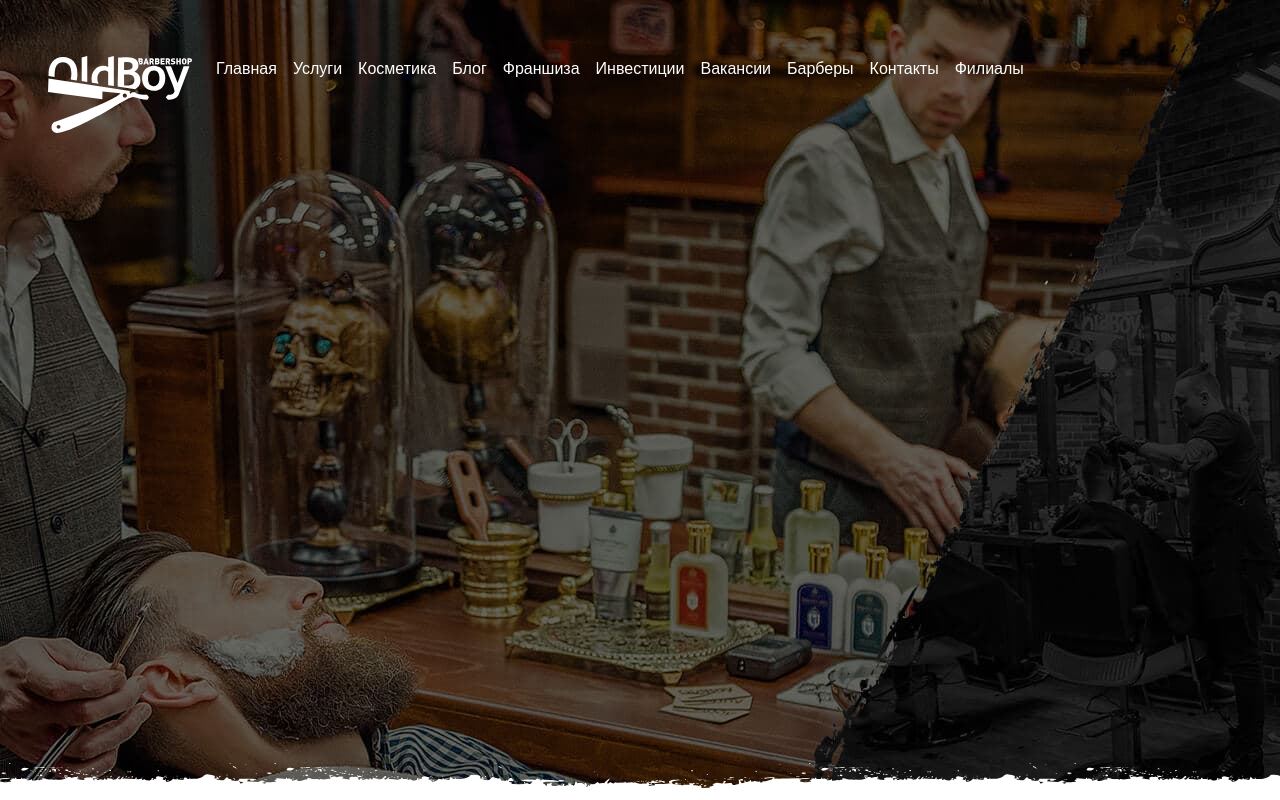
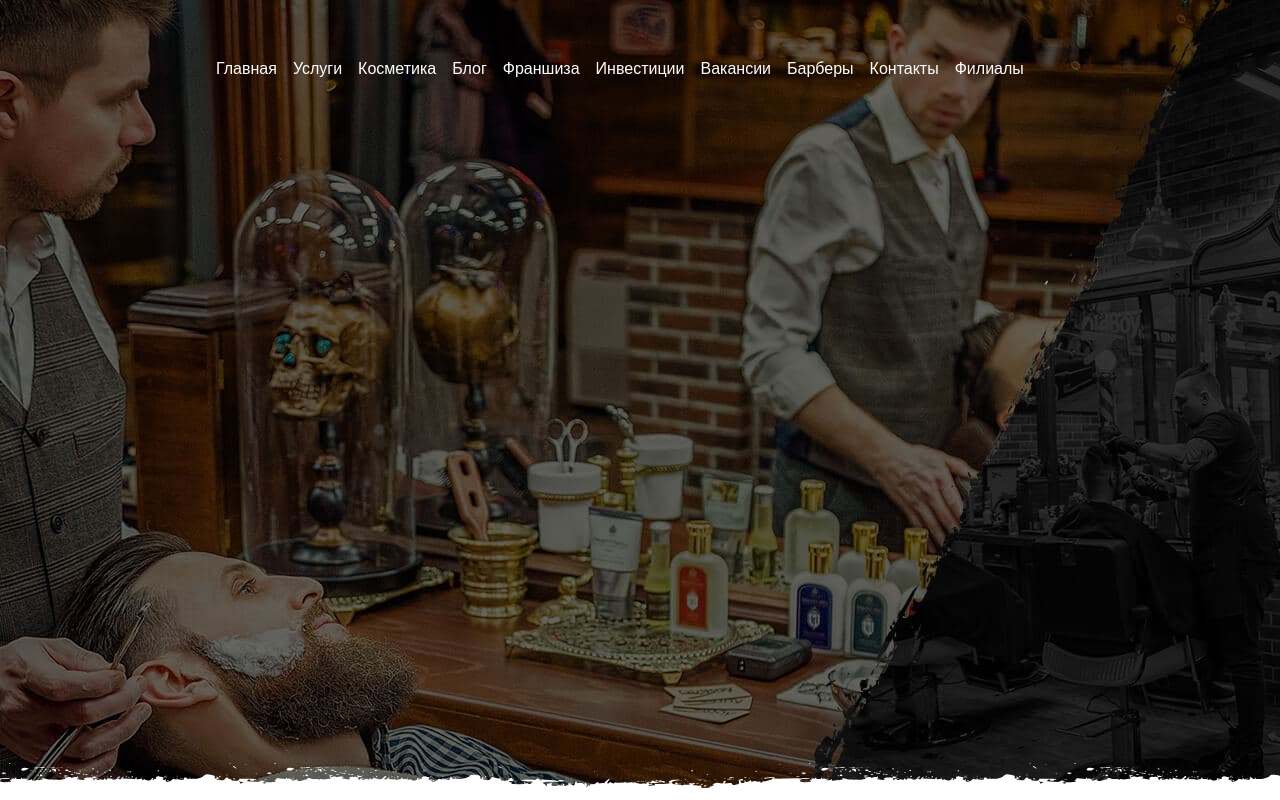
Before and after one commit to ip2location/oldboy-barbershop, a Next.js app: page / in a window 1280 px wide. Built offline with nearby package versions, Linux system fonts and the light colour scheme; a web font is replaced by a local one.

Commit message:
commented Logo temporarily because of test

```diff
--- a/src/components/Header/Header.tsx
+++ b/src/components/Header/Header.tsx
@@ -1,7 +1,7 @@
 import Link from 'next/link';
 import { ReactElement } from 'react';
 import Image from 'next/image';
-import logo from '../../images/logo/logo.svg';
+// import logo from '../../images/logo/logo.svg';
 import React from 'react';
 
 const mainNavItems = [
@@ -47,7 +47,7 @@ export const Header = (): ReactElement => {
       <div className="hero__top  relative flex mb-5 mt-1.3">
         <div className="hero__logo relative w-36 mr-6 flex align-top">
           <Link href={'/'}>
-            <Image src={logo} alt="Oldboy Barbershop vector logo" sizes="(width:100%)" />
+            {/* <Image src={logo} alt="Oldboy Barbershop vector logo" sizes="(width:100%)" /> */}
           </Link>
         </div>
         <div className="hero__nav hero__nav--hidden left-0">
```
